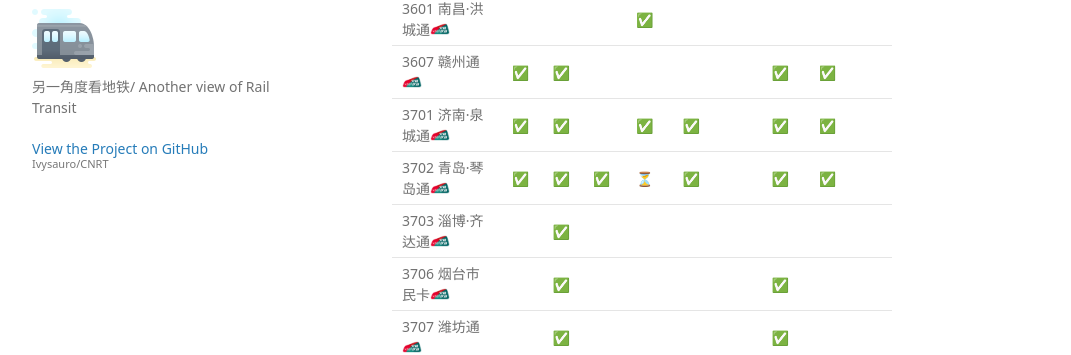
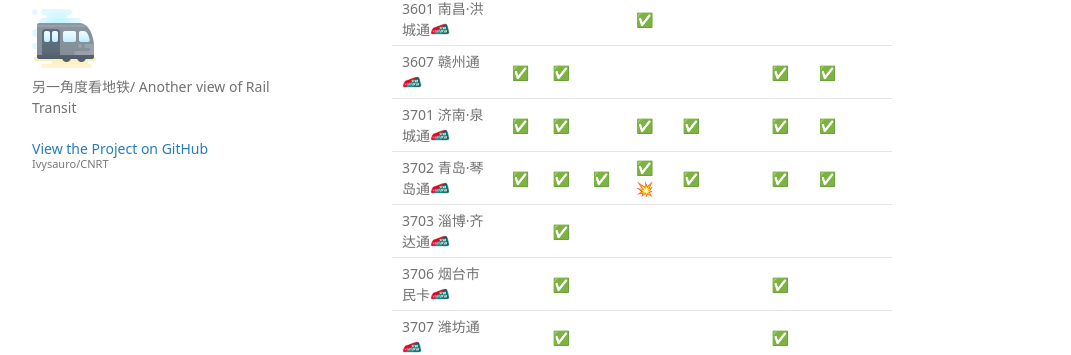
Before and after one commit to Ivysauro/CNRT, a Jekyll site: the page built from data/NFC.md, in a window 1280 px wide and 900 px high, scrolled down 4282 px. Shown: the part 102-457 px from the top of the window, without its empty margins (178-1249 px from the left). Built offline with Jekyll 4.4.1, drawn with Linux system fonts in a browser that asks for light colours; some web fonts are replaced; our own code applies the rules of GitHub Pages for plain Markdown files; a script that is not in the unit is left out.

Commit message:
💳更新青岛数据

```diff
--- a/data/NFC.md
+++ b/data/NFC.md
@@ -89,7 +89,7 @@
 | 3601 南昌·洪城通<img src="https://raw.githubusercontent.com/Ivysauro/CNRT/master/images/T-Union.png" width="20" hegiht="20"> |  |  |  | ✅ ||||||
 | 3607 赣州通<img src="https://raw.githubusercontent.com/Ivysauro/CNRT/master/images/T-Union.png" width="20" hegiht="20"> | ✅ | ✅ |  |  |  |  | ✅ | ✅ |  |
 | 3701 济南·泉城通<img src="https://raw.githubusercontent.com/Ivysauro/CNRT/master/images/T-Union.png" width="20" hegiht="20"> | ✅ | ✅ |  | ✅ | ✅ | | ✅ | ✅ |  |
-| 3702 青岛·琴岛通<img src="https://raw.githubusercontent.com/Ivysauro/CNRT/master/images/T-Union.png" width="20" hegiht="20"> | ✅ | ✅ | ✅ | ⏳ | ✅ |  | ✅ | ✅ |  |
+| 3702 青岛·琴岛通<img src="https://raw.githubusercontent.com/Ivysauro/CNRT/master/images/T-Union.png" width="20" hegiht="20"> | ✅ | ✅ | ✅ | ✅💥 | ✅ |  | ✅ | ✅ |  |
 | 3703 淄博·齐达通<img src="https://raw.githubusercontent.com/Ivysauro/CNRT/master/images/T-Union.png" width="20" hegiht="20"> | | ✅ ||||||||
 | 3706 烟台市民卡<img src="https://raw.githubusercontent.com/Ivysauro/CNRT/master/images/T-Union.png" width="20" hegiht="20"> |  | ✅ |  |  |  |  | ✅ |  |  |
 | 3707 潍坊通<img src="https://raw.githubusercontent.com/Ivysauro/CNRT/master/images/T-Union.png" width="20" hegiht="20"> |  | ✅ |  |  |  |  | ✅ |  |  |
```
